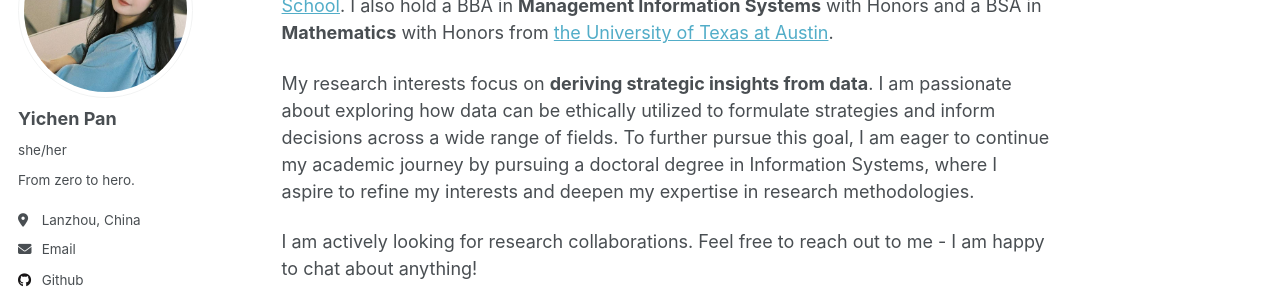
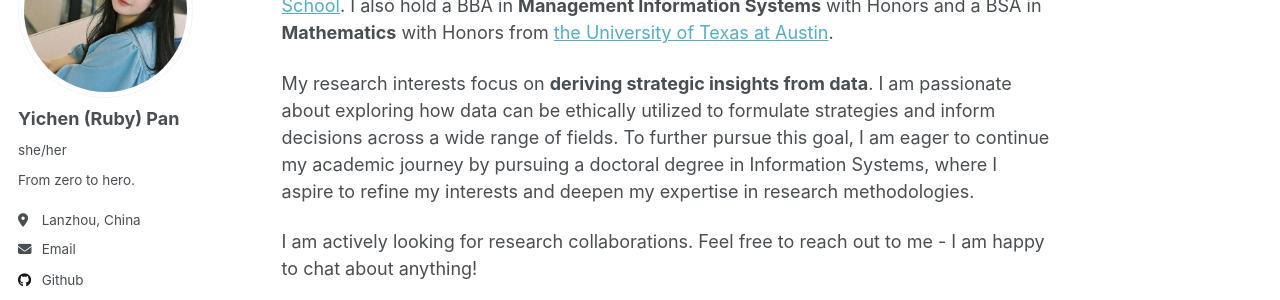
Before and after one commit to rubypan/rubypan.github.io, a Jekyll site: the page built from _pages/about.md, in a window 1280 px wide. Shown: the part 183-483 px from the top of the page. Built offline with Jekyll 4.4.1, drawn with Linux system fonts in a browser that asks for light colours.

Commit message:
Update _config.yml

```diff
--- a/_config.yml
+++ b/_config.yml
@@ -14,7 +14,7 @@ repository               : "rubypan/rubypan.github.io"
 author:
   # Biographic information
   avatar           : "profile.jpg"
-  name             : "Yichen Pan"
+  name             : "Yichen (Ruby) Pan"
   pronouns         : "she/her"
   bio              : "From zero to hero."
   location         : "Lanzhou, China"
```
